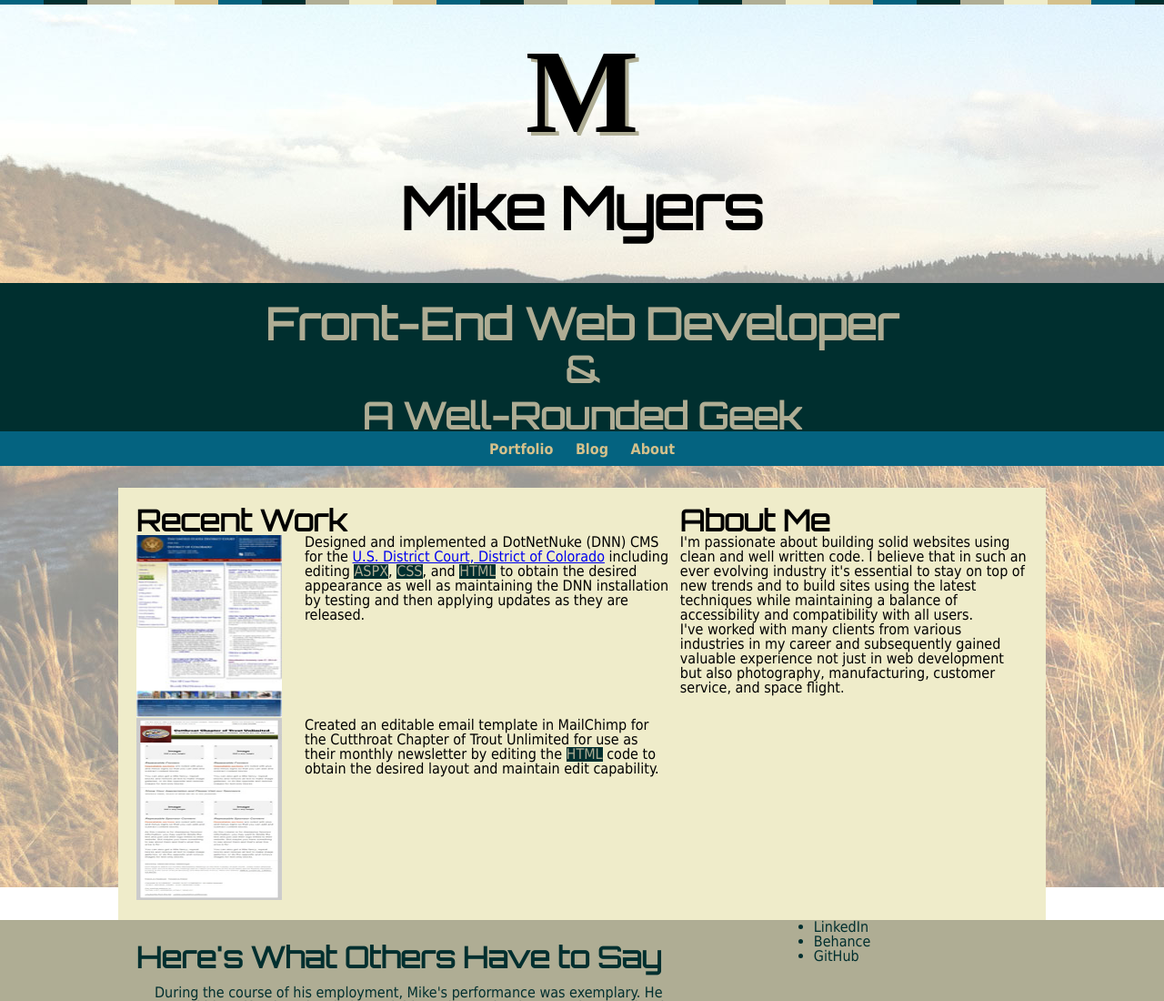
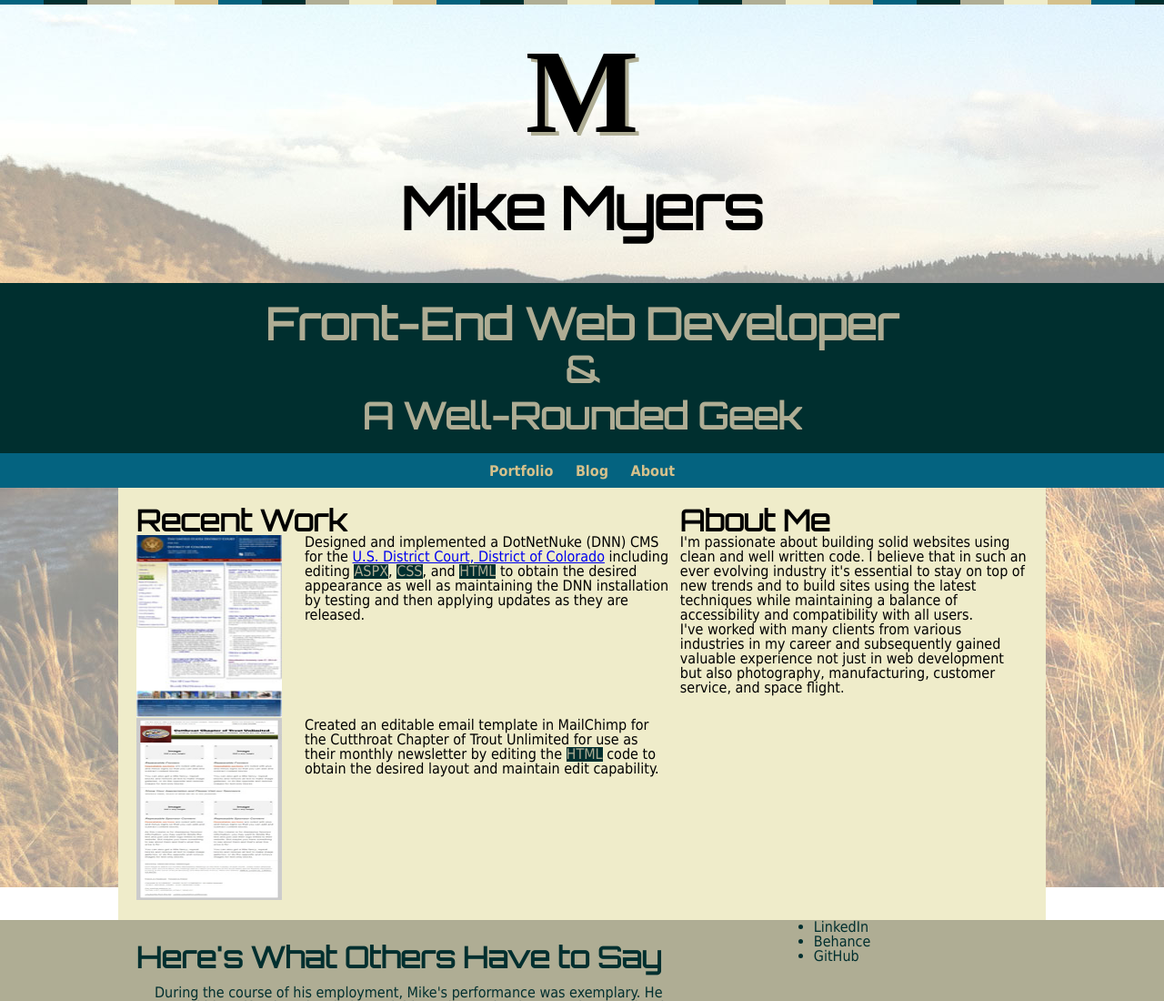
Before and after one commit to mrmyers5280/MM-Portfolio-Site, a plain HTML site: page index.html in a window 1280 px wide. Shown: the top 1100 px of the page at 91% size. Drawn offline with Linux system fonts and the light colour scheme.

Commit message:
Move <nav> down to compensate for new logo format

```diff
--- a/css/screen-layout_large.css
+++ b/css/screen-layout_large.css
@@ -46,7 +46,7 @@
     margin-right: 25px;
 }
 nav {
-    top: 474px;
+    top: 498px;
     display: block;
     width: 100%;
     position: absolute;
```
